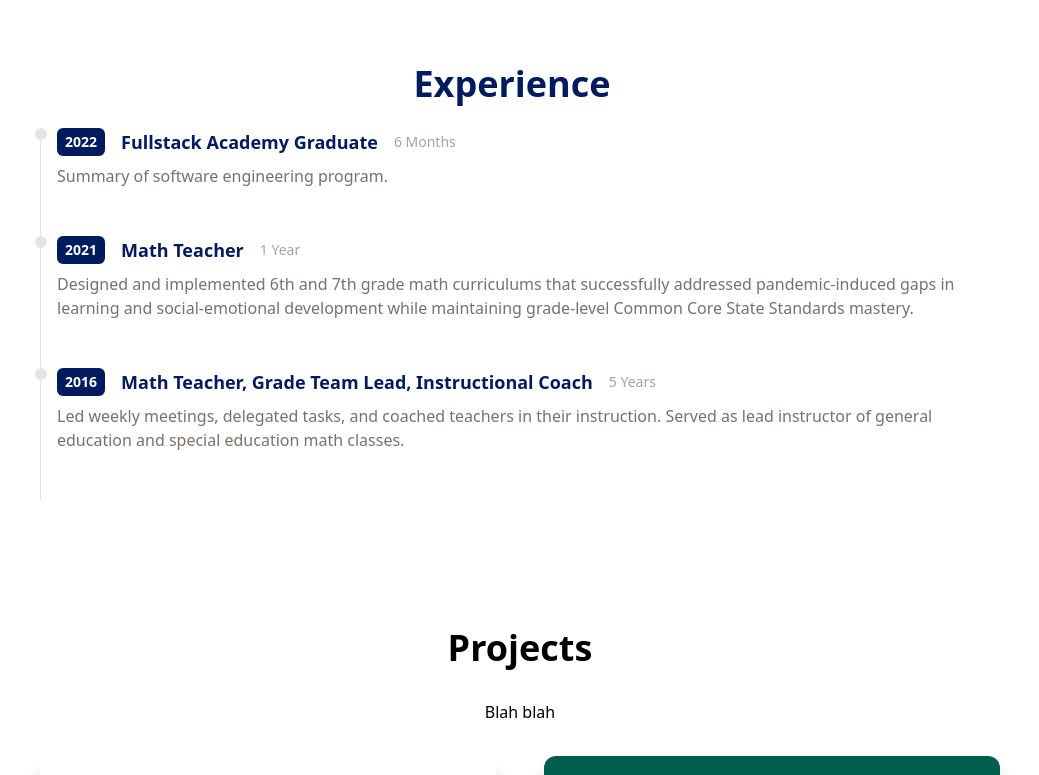
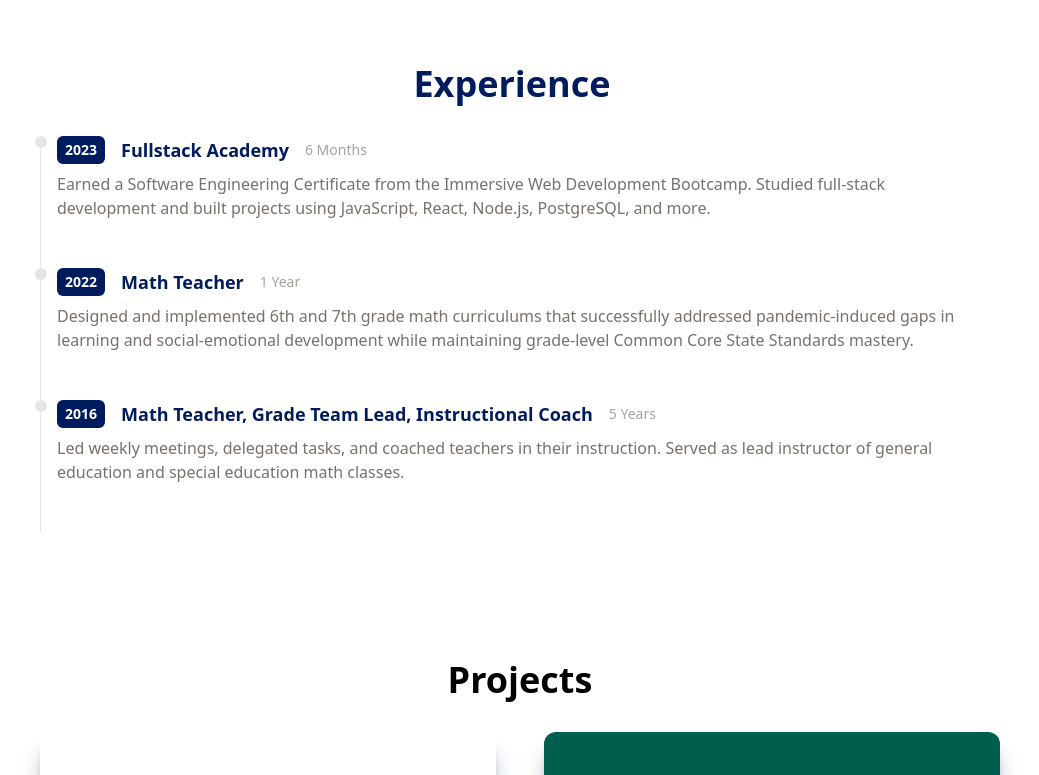
Before and after one commit to nicaemma/Portfolio, a React (Vite) app: page / in a window 1280 px wide. Shown: the part 800-1575 px from the top of the page, without its empty margins (160-1199 px from the left). Built offline with nearby package versions, Linux system fonts and the light colour scheme.

Commit message:
Edited Work and Project content

```diff
--- a/src/components/Projects.jsx
+++ b/src/components/Projects.jsx
@@ -7,8 +7,9 @@ import mindfulImg from "../assets/mindful.jpeg";
 function Projects() {
   return (
     <div id="projects" className="max-w-[1040px] m-auto md:pl-20 py-16">
-      <h1 className="text-4xl font-bold text-center text-[#00b5e]">Projects</h1>
-      <p className="text-center py-8">Blah blah</p>
+      <h1 className="text-4xl font-bold text-center text-[#00b5e] pb-8">
+        Projects
+      </h1>
       <div className="grid sm:grid-cols-2 gap-12">
         <ProjectItem img={howlrImg} title="Howlr App" />
         <ProjectItem img={mindfulImg} title="Mindfulness App" />
--- a/src/components/Work.jsx
+++ b/src/components/Work.jsx
@@ -3,13 +3,14 @@ import Workplace from "./Workplace";
 
 const data = [
   {
-    year: 2022,
-    title: "Fullstack Academy Graduate",
+    year: 2023,
+    title: "Fullstack Academy",
     duration: "6 Months",
-    details: "Summary of software engineering program.",
+    details:
+      "Earned a Software Engineering Certificate from the Immersive Web Development Bootcamp. Studied full-stack development and built projects using JavaScript, React, Node.js, PostgreSQL, and more.",
   },
   {
-    year: 2021,
+    year: 2022,
     title: "Math Teacher",
     duration: "1 Year",
     details:
@@ -27,7 +28,7 @@ const data = [
 function Work() {
   return (
     <div id="work" className="max-w-[1040px] m-auto md:pl-20 p-4 py-16">
-      <h1 className="text-4xl font-bold text-center text-[#001b5e] pb-6">
+      <h1 className="text-4xl font-bold text-center text-[#001b5e] pb-8">
         Experience
       </h1>
       {data.map((item, idx) => (
```
